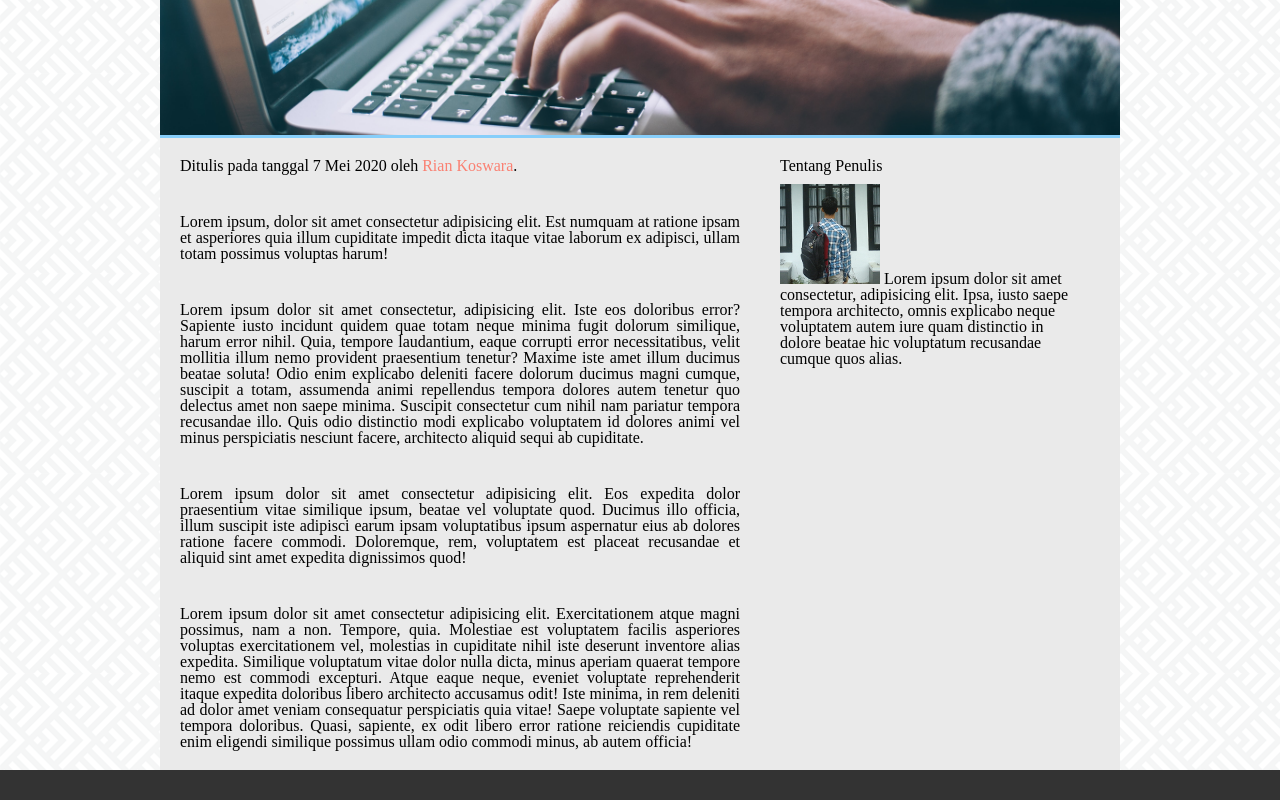
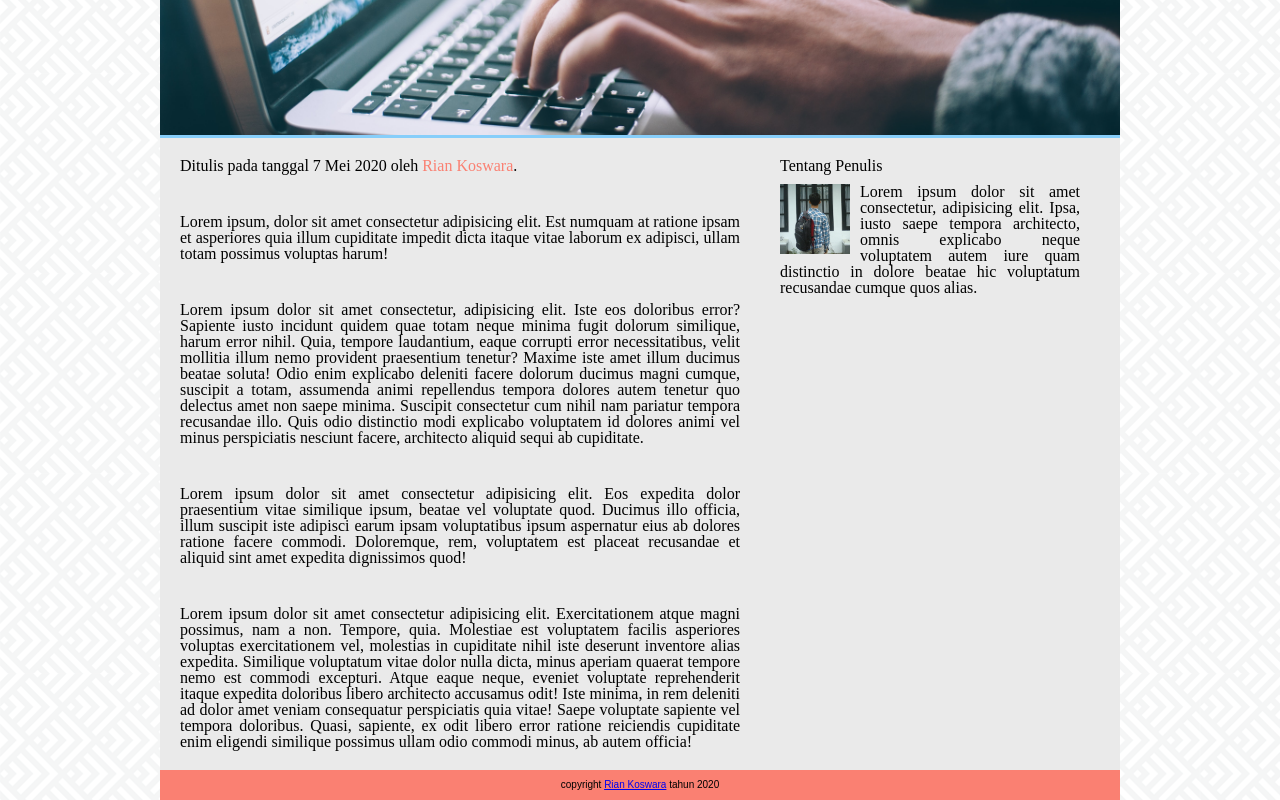
Before and after one commit to riankoswara/membuat-website-sederhana, a plain HTML site: page index.html in a window 1280 px wide. Shown: the part 326-1126 px from the top of the page. Before the commit the page ends 1096 px from the top, so only its background shows below. Drawn offline with Linux system fonts and the light colour scheme.

Commit message:
menambahkan footer dan memperbaiki sidebar

```diff
--- a/index.html
+++ b/index.html
@@ -68,7 +68,7 @@
             </aside>
         </div>
         <div class="footer">
-
+            <p>copyright <a href="#">Rian Koswara</a> tahun 2020</p>
         </div>
     </div>
 </body>
--- a/style.css
+++ b/style.css
@@ -230,9 +230,25 @@ h3 {
     padding-bottom: 10px;
 }
 
+aside img {
+    float: left;
+    width: 70px;
+    padding-right: 10px;
+}
+
 aside p {
-    display: inline;
+    text-align: justify;
+    font-size: 8px/10px arial, sans-serif;
 }
+
+/* footer */
+.footer p {
+    background-color: salmon;
+    padding: 5px;
+    text-align: center;
+    font: 10px/20px arial, verdana, sans-serif;
+}
+
 
 /* CLEARFIX */
 /**
```
